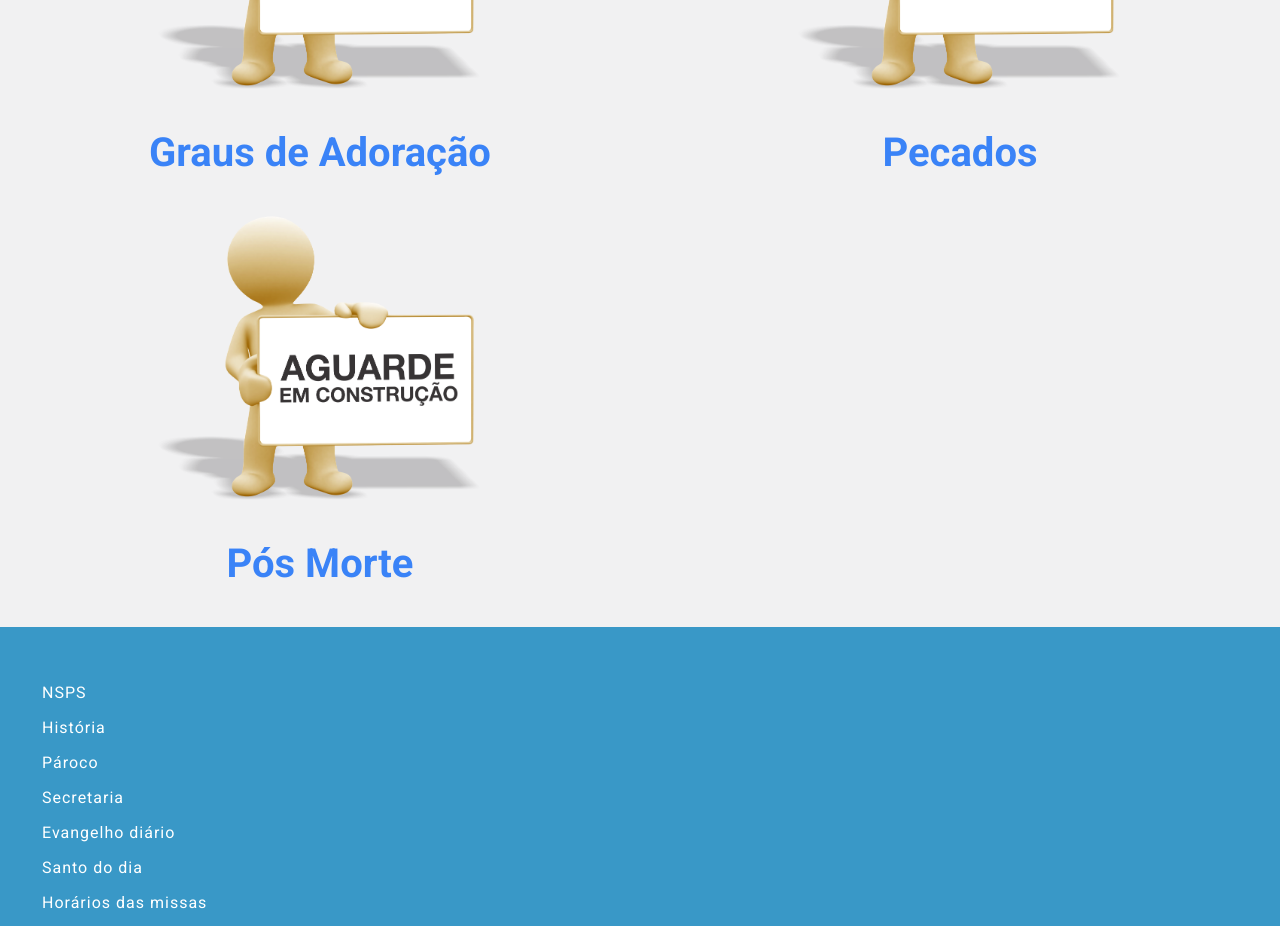
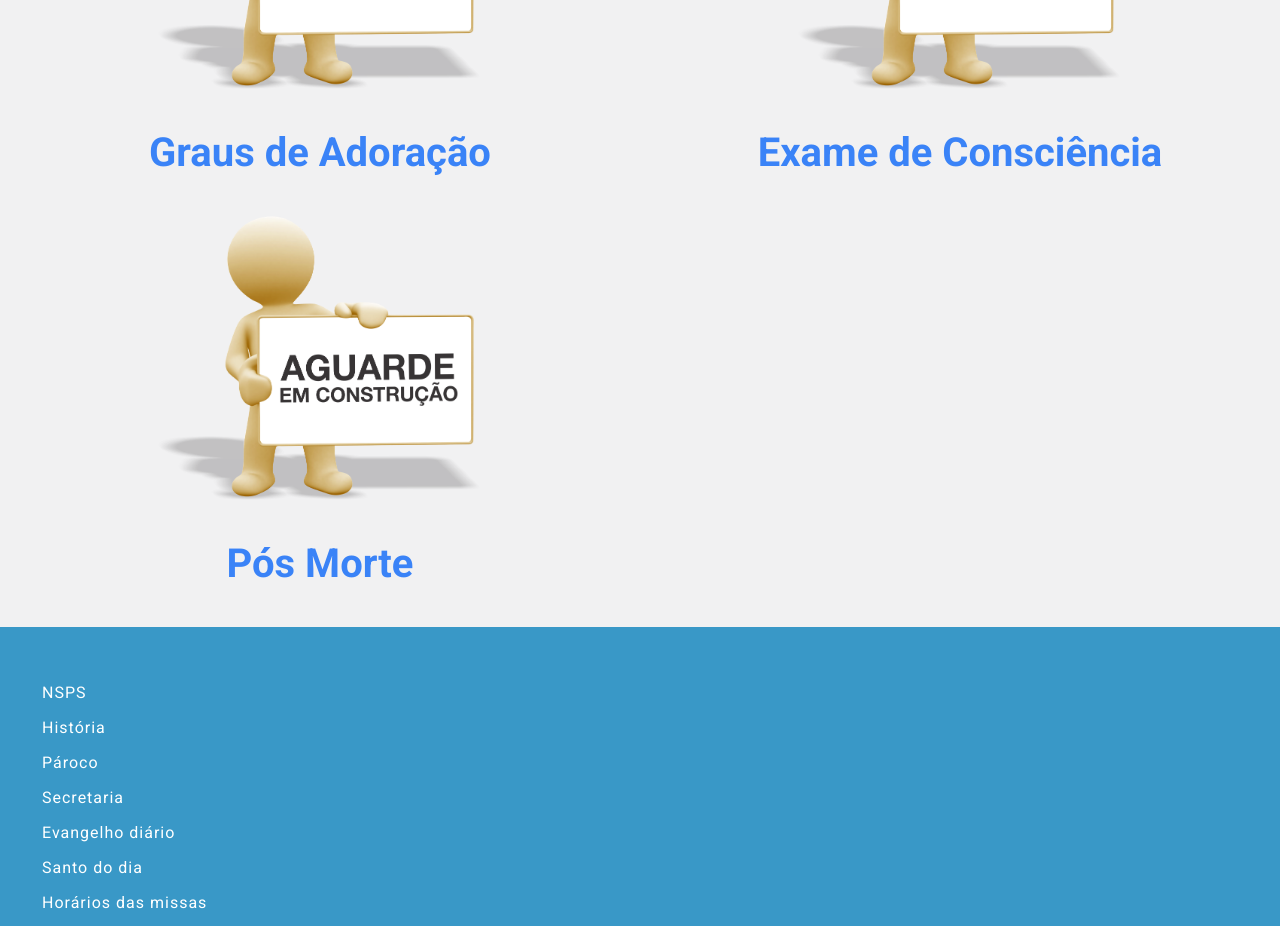
Before and after one commit to devMahaw/site_para_paroquia, a React (Vite) app: page /catequese in a window 1280 px wide. Shown: the part 2400-3326 px from the top of the page. Built offline with nearby package versions, Linux system fonts and the light colour scheme.

Commit message:
feat: confissao folder created

```diff
--- a/src/pages/Catequese/index.tsx
+++ b/src/pages/Catequese/index.tsx
@@ -132,7 +132,7 @@ const Catequese = () => {
           <S.CatequeseImage src="assets/construcao.png" alt="Pecados" />
         </a>
         <S.BigText>
-          <a href="">Pecados</a>
+          <a href="">Exame de Consciência</a>
         </S.BigText>
       </div>
       <div>
--- a/src/pages/Paroco/index.tsx
+++ b/src/pages/Paroco/index.tsx
@@ -6,7 +6,7 @@ const Paroco = () => {
     <ParocoContainer>
       <S.ImageContainer>
         <S.Image
-          src="assets/paroco.jpg"
+          src="assets/paroco/paroco.jpg"
           alt="Pároco"
           style={{ borderRadius: "50%", border: "6px solid #FFC42E" }}
         />
```
Also changed, not shown: public/assets/paroco/paroco.jpg (renamed from public/assets/paroco.jpg).
